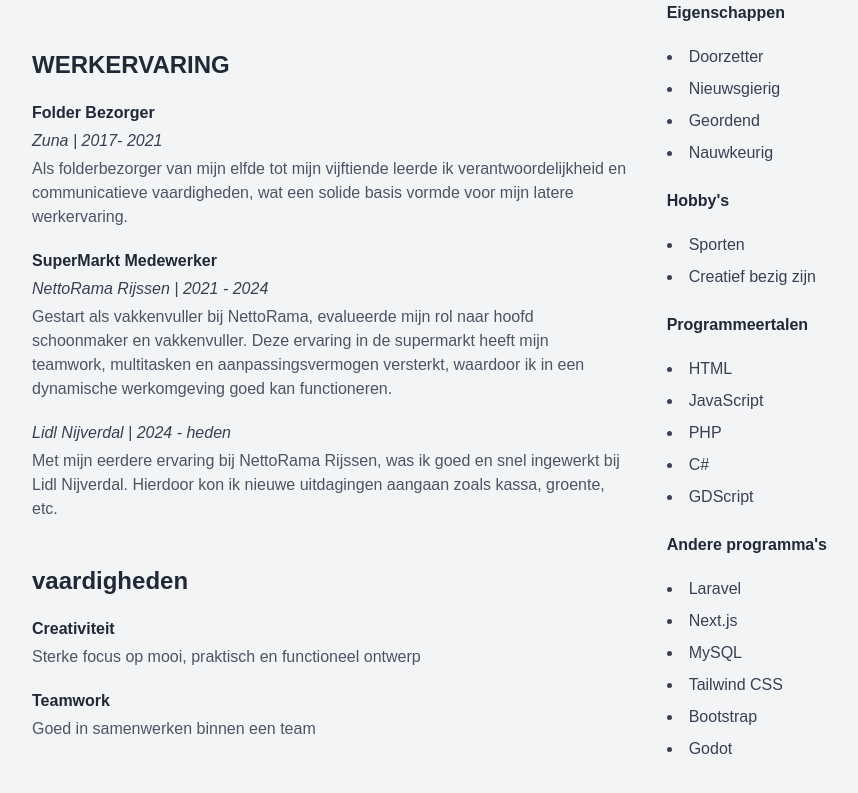
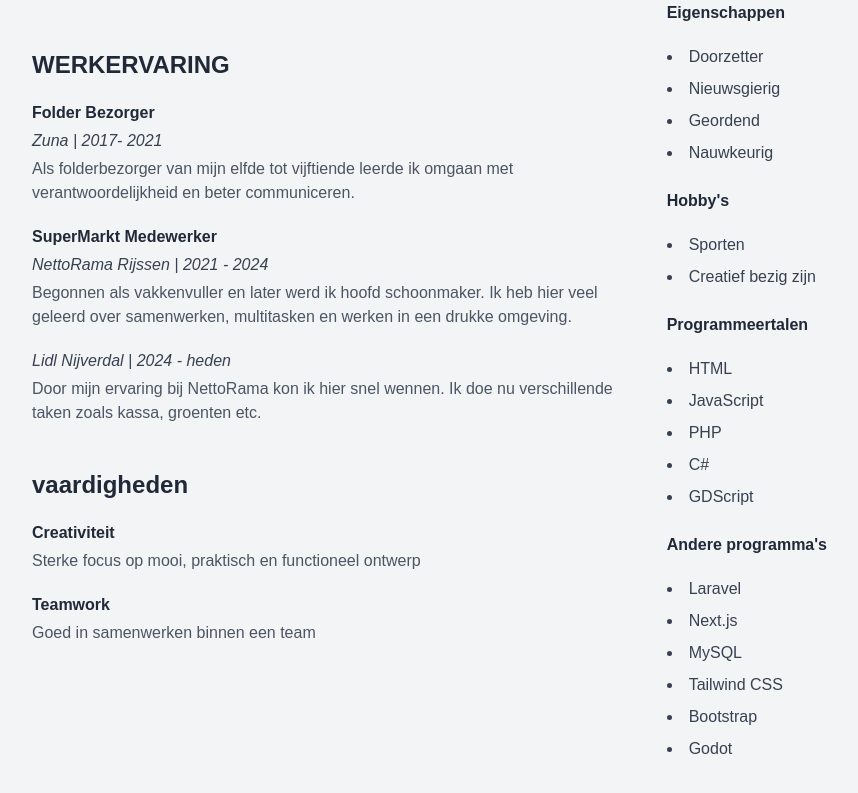
Before and after one commit to R1nkol/rickaveresch.nl, a Next.js app: page /about in a window 1280 px wide. Shown: the part 813-1606 px from the top of the page, without its empty margins (152-1010 px from the left). Built offline with nearby package versions, Linux system fonts and the light colour scheme.

Commit message:
Title fix

```diff
--- a/src/app/about/page.js
+++ b/src/app/about/page.js
@@ -27,8 +27,9 @@ export default function CVWebsite() {
         <Header />
 
         <main className="px-6 pb-24 text-center">
-          <div className="relative w-full mx-auto py-10 bg-black bg-opacity-30 text-white shadow-lg">
-            <h2 className="text-2xl font-bold">Over mij</h2>
+        {/* <div className="relative w-full mx-auto py-10 bg-gradient-to-r from-blue-500 via-purple-600 to-black text-white shadow-lg"> */}
+        <div className="relative w-full mx-auto py-10 bg-gradient-to-r from-blue-500 to-purple-600 text-white shadow-lg">
+        <h2 className="text-2xl font-bold">Over mij</h2>
 
             <div className="relative w-full min-h-[200px] overflow-hidden">
               <div
@@ -94,23 +95,16 @@ export default function CVWebsite() {
             <h3 className="font-semibold text-gray-800 mb-1">Folder Bezorger</h3>
             <p className="italic text-gray-700 mb-1">Zuna | 2017- 2021</p>
             <p className="text-gray-600 mb-5">
-              Als folderbezorger van mijn elfde tot mijn vijftiende leerde ik
-              verantwoordelijkheid en communicatieve vaardigheden, wat een
-              solide basis vormde voor mijn latere werkervaring.
+              Als folderbezorger van mijn elfde tot vijftiende leerde ik omgaan met verantwoordelijkheid en beter communiceren.
             </p>
             <h3 className="font-semibold text-gray-800 mb-1">SuperMarkt Medewerker</h3>
             <p className="italic text-gray-700 mb-1">NettoRama Rijssen | 2021 - 2024</p>
             <p className="text-gray-600 mb-5">
-              Gestart als vakkenvuller bij NettoRama, evalueerde mijn rol naar
-              hoofd schoonmaker en vakkenvuller. Deze ervaring in de
-              supermarkt heeft mijn teamwork, multitasken en
-              aanpassingsvermogen versterkt, waardoor ik in een dynamische
-              werkomgeving goed kan functioneren.
+            Begonnen als vakkenvuller en later werd ik hoofd schoonmaker. Ik heb hier veel geleerd over samenwerken, multitasken en werken in een drukke omgeving.
             </p>
             <p className="italic text-gray-700 mb-1">Lidl Nijverdal | 2024 - heden</p>
             <p className="text-gray-600 mb-5">
-              Met mijn eerdere ervaring bij NettoRama Rijssen, was ik goed en snel ingewerkt bij Lidl Nijverdal.
-              Hierdoor kon ik nieuwe uitdagingen aangaan zoals kassa, groente, etc.
+            Door mijn ervaring bij NettoRama kon ik hier snel wennen. Ik doe nu verschillende taken zoals kassa, groenten etc.
             </p>
             <h2 className="text-2xl font-bold text-gray-800 mb-5 pt-6">vaardigheden</h2>
             <h3 className="font-semibold text-gray-800 mb-1">Creativiteit</h3>
--- a/src/app/layout.js
+++ b/src/app/layout.js
@@ -12,8 +12,8 @@ const geistMono = Geist_Mono({
 });
 
 export const metadata = {
-  title: "Create Next App",
-  description: "Generated by create next app",
+  title: "Rick Averesch",
+  description: "Developer",
 };
 
 export default function RootLayout({ children }) {
```
